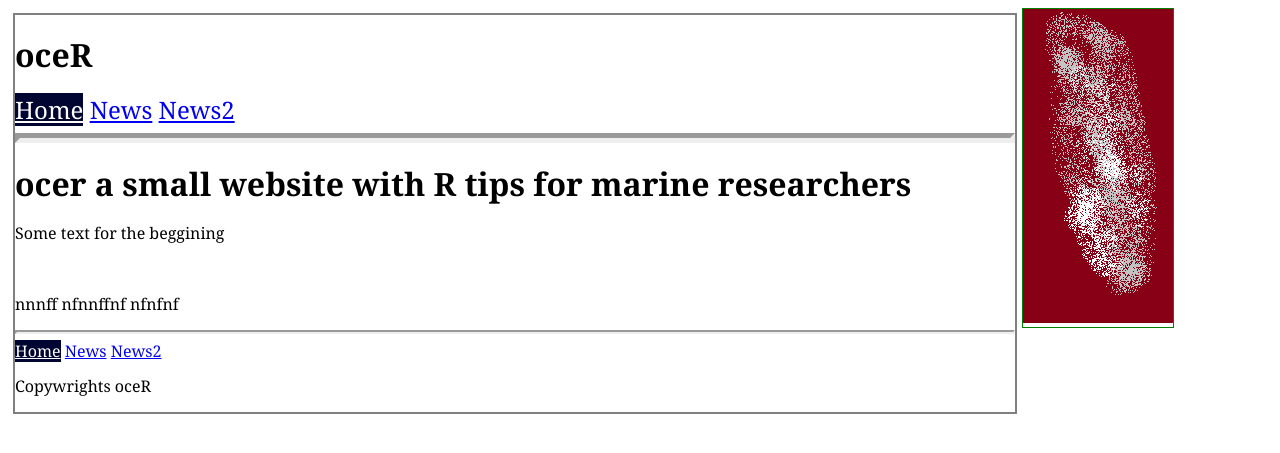
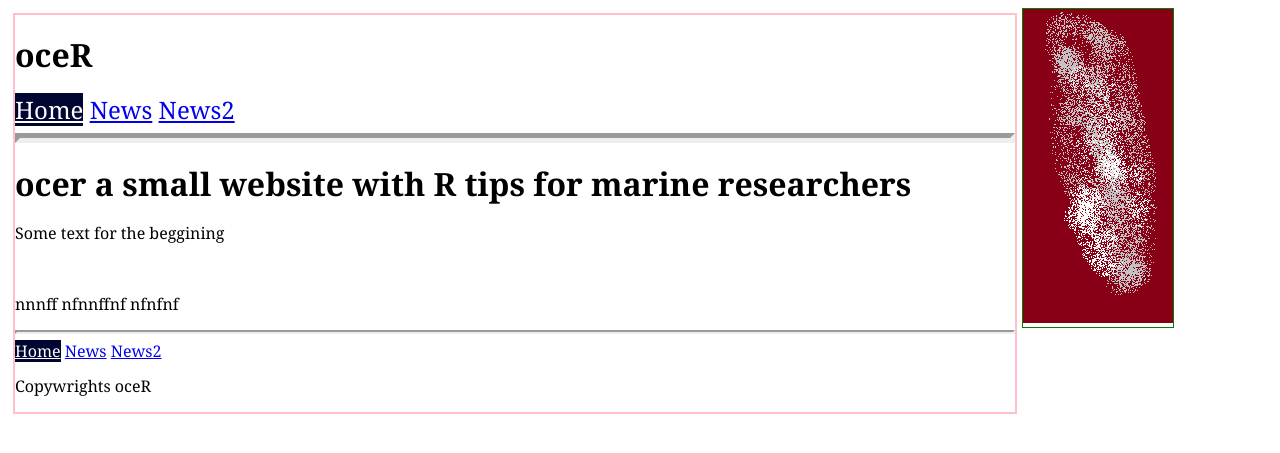
Before and after one commit to MMikolaj/oceR, a Jekyll site: the page built from index.html, in a window 1280 px wide. Shown: the top 453 px of the page. Built offline with Jekyll 4.4.1, drawn with Linux system fonts in a browser that asks for light colours.

Commit message:
Update common.css

```diff
--- a/css/common.css
+++ b/css/common.css
@@ -41,7 +41,7 @@ color: blue;
 
 .container {
 	width: 1000px;
-	border: 2px solid gray;
+	border: 2px solid pink;
 	margin: 5px;
 	float: left;
 }
```
